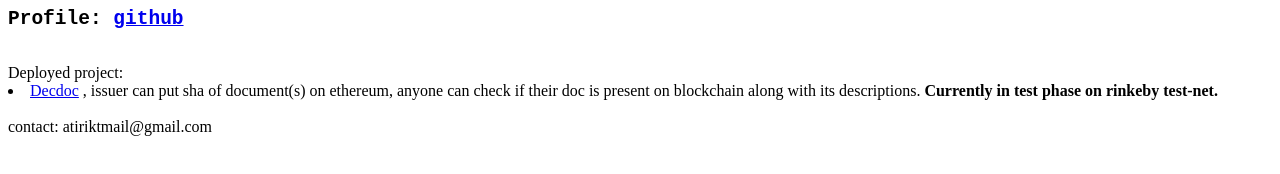
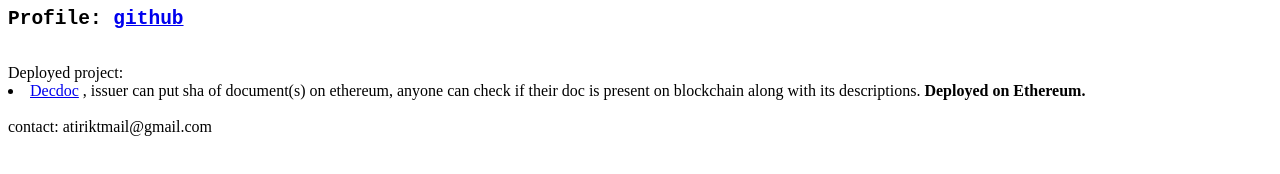
Before and after one commit to atirikt/atirikt.github.io, a plain HTML site: page index.html in a window 1280 px wide. Drawn offline with Linux system fonts and the light colour scheme.

Commit message:
update info.

```diff
--- a/index.html
+++ b/index.html
@@ -6,7 +6,7 @@
   <br>
   <body>
     Deployed project: <br>
-    <li><a href="https://declead.com">Decdoc</a> , issuer can put sha of document(s) on ethereum, anyone can check if their doc is present on blockchain along with its descriptions. <b>Currently in test phase on rinkeby test-net.</b></li>
+    <li><a href="https://www.declead.com">Decdoc</a> , issuer can put sha of document(s) on ethereum, anyone can check if their doc is present on blockchain along with its descriptions. <b>Deployed on Ethereum.</b></li>
     <br>
     contact: atiriktmail@gmail.com
   </body>
```
